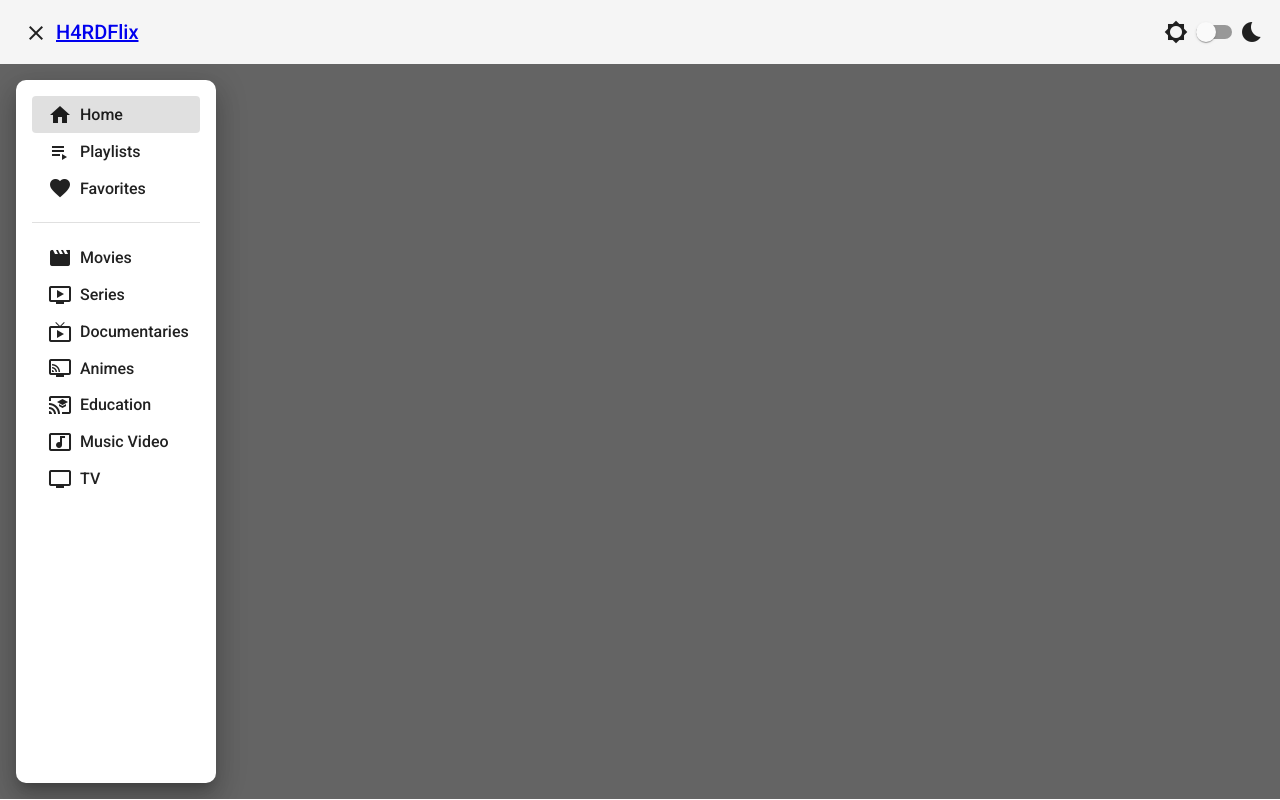
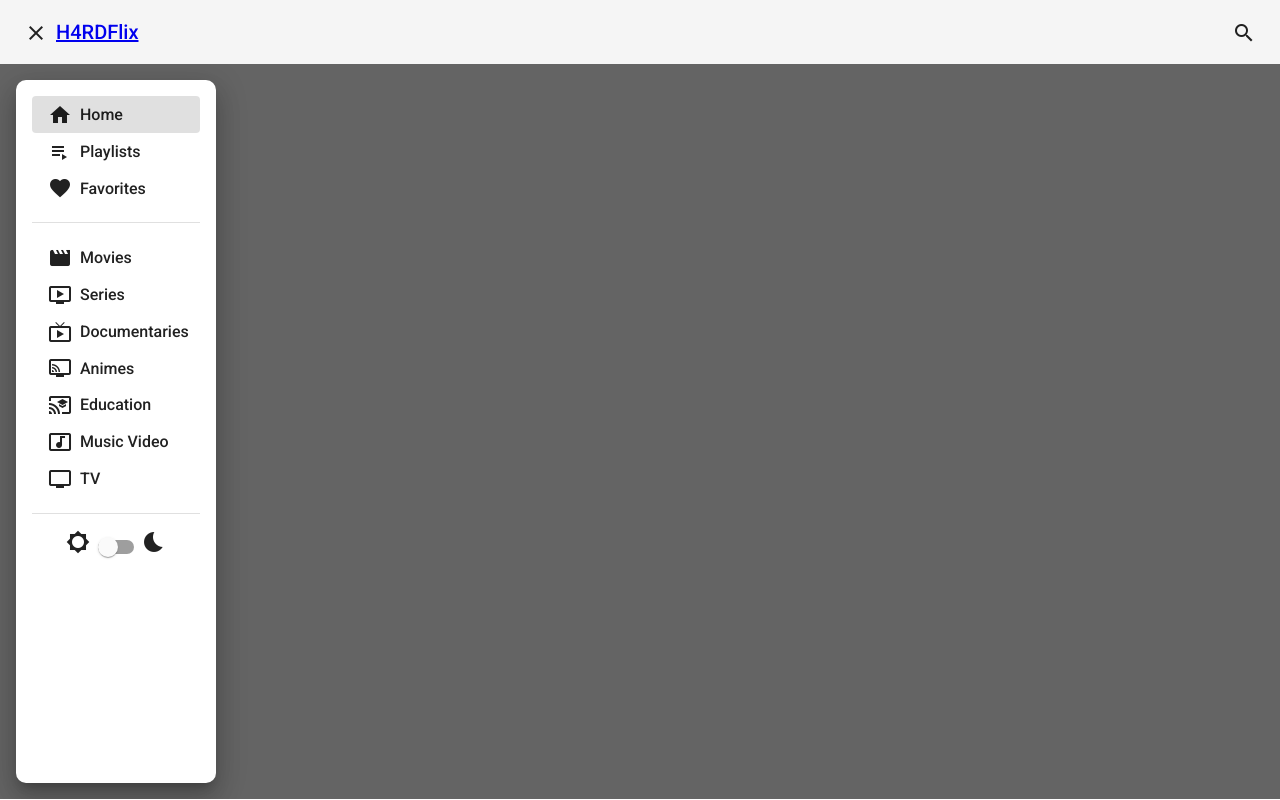
Before and after one commit to h4rdrew/H4RDFlix, an Angular app in the folder H4RDFlix-UI/: page /home/showcase in a window 1280 px wide. Both pictures are taken after a click on the button "menu". Built offline with nearby package versions, Linux system fonts and the light colour scheme.

Commit message:
Update main-menu.component.html

```diff
--- a/H4RDFlix-UI/src/app/componentes/main-menu/main-menu.component.html
+++ b/H4RDFlix-UI/src/app/componentes/main-menu/main-menu.component.html
@@ -11,12 +11,9 @@
 
   <div class="flex-stretch"></div>
 
-  <mat-icon class="mr-8">brightness_5</mat-icon>
-  <mat-slide-toggle
-    [formControl]="toggleControl"
-    class="mr-8"
-  ></mat-slide-toggle>
-  <mat-icon>bedtime</mat-icon>
+  <button mat-icon-button>
+    <mat-icon>search</mat-icon>
+  </button>
 </mat-toolbar>
 
 <mat-sidenav-container>
@@ -74,6 +71,15 @@
       <span>TV</span>
     </button>
 
+    <mat-divider></mat-divider>
+
+    <mat-icon class="mr-8">brightness_5</mat-icon>
+    <mat-slide-toggle
+      [formControl]="toggleControl"
+      class="mr-8"
+    ></mat-slide-toggle>
+    <mat-icon>bedtime</mat-icon>
+
   </mat-sidenav>
   <mat-sidenav-content class="content">
     <router-outlet></router-outlet>
```
